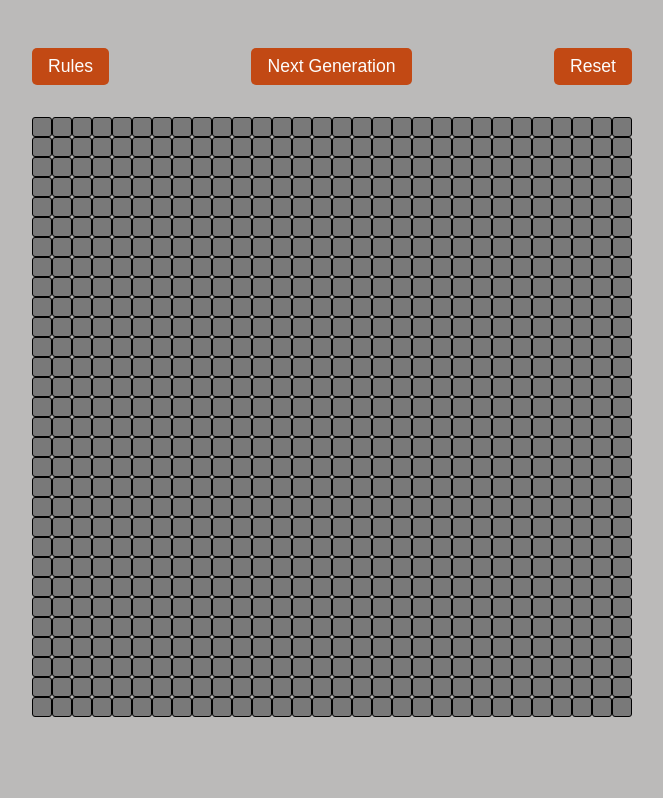
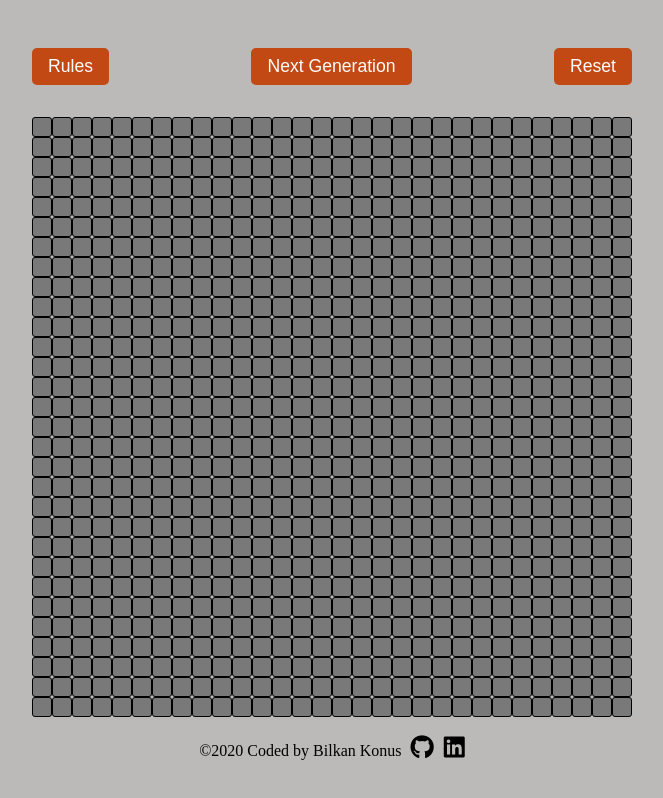
Before and after one commit to bilkn/conway-game-of-life, a website: page index.html in a window 1280 px wide. Shown: the whole page, without its empty margins (308-971 px from the left). Drawn offline with Linux system fonts and the light colour scheme.

Commit message:
feat: add github and linkedin links

```diff
--- a/index.html
+++ b/index.html
@@ -87,5 +87,25 @@
     </div>
     <div class="dark-background"></div>
     <div class="grid"></div>
+    <footer class="footer">
+      <p class="footer__text">&copy;2020 Coded by Bilkan Konus</p>
+      <a
+        href="https://github.com/bilkn/conway-game-of-life"
+        class="footer__link"
+        target="_blank"
+        rel="noreferrer"
+        aria-label="GitHub repo"
+        style="margin-right: 10px"
+      >
+        <i class="fab fa-github"></i></a
+      ><a
+        href="https://www.linkedin.com/in/bilkankonus/"
+        class="footer__link"
+        target="_blank"
+        rel="noreferrer"
+        aria-label="LinkedIn"
+      ><i class="fab fa-linkedin"></i>
+      </a>
+    </footer>
   </body>
 </html>
--- a/scss/main.scss
+++ b/scss/main.scss
@@ -128,3 +128,24 @@ body {
   top: 0;
   width: 100vw;
 }
+
+.footer {
+  padding: 1em 0;
+  text-align: center;
+  // footer__text
+  &__text {
+    display: inline-block;
+    margin-right: 5px;
+  }
+
+  // footer__link
+  &__link {
+    color: black;
+    font-size: 1.5rem;
+    transition: color 100ms;
+
+    &:hover {
+      color: rgba(0, 0, 0, 0.582);
+    }
+  }
+}
```
Also changed, not shown: dist/css/main.css, 1 other file.
